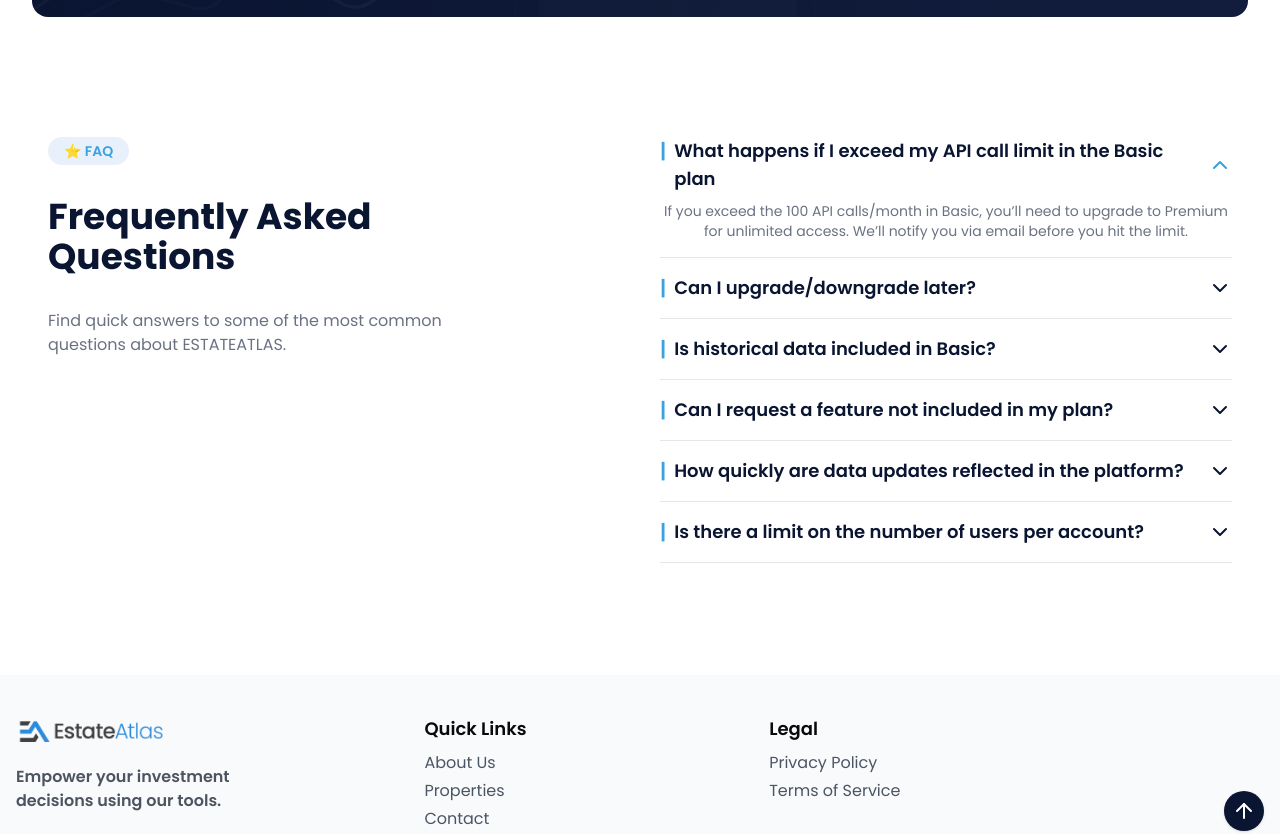
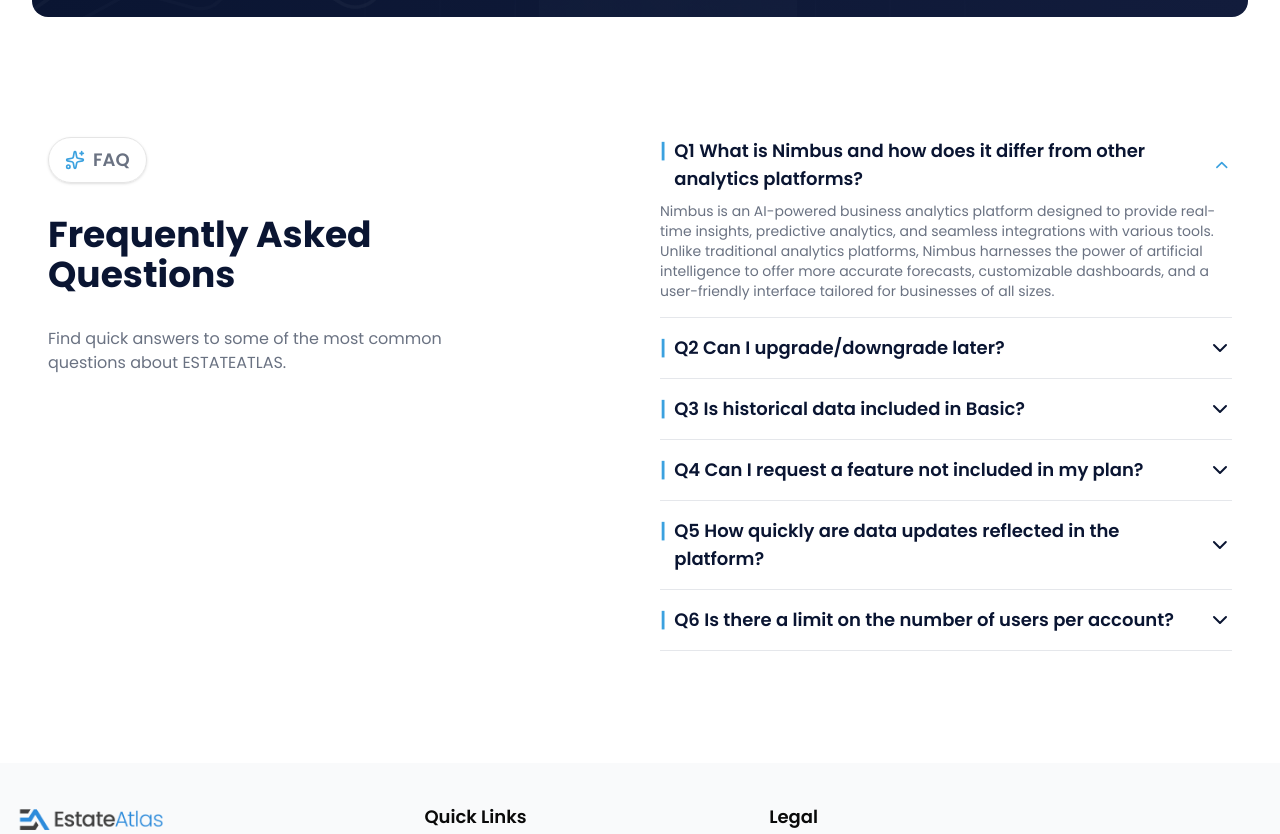
Before and after one commit to mubashirbappi5/EstateAtlas, a Next.js app: page /pricing in a window 1280 px wide. Shown: the part 1599-2433 px from the top of the page. Built offline with nearby package versions, Linux system fonts and the light colour scheme.

Commit message:
refine faq section

```diff
--- a/src/app/pricing/page.tsx
+++ b/src/app/pricing/page.tsx
@@ -4,6 +4,7 @@ import { CircleCheck } from "lucide-react";
 import Image from "next/image";
 import actionbg from "../../../public/actionbg.png";
 import FAQ from "@/components/Pricing/FAQ";
+import { Sparkles } from 'lucide-react';
 const Pricing = () => {
   return (
     <div>
@@ -167,7 +168,7 @@ const Pricing = () => {
                   Still Unsure? Try <br /> EstateAtlas Risk-Free
                 </h2>
                 <button className="mt-4 bg-white text-[#0A1532] font-semibold px-6 py-3 rounded-lg flex items-center gap-2 hover:bg-gray-200 transition">
-                  Button Text
+                  Button Text <span><Sparkles className="w-5 h-5 text-[#0A1532]" /></span>
                 </button>
               </div>
 
--- a/src/components/Pricing/FAQ.tsx
+++ b/src/components/Pricing/FAQ.tsx
@@ -1,6 +1,6 @@
 "use client";
 import { useState } from "react";import { ChevronDown, ChevronUp } from "lucide-react";
-
+import { Sparkles } from 'lucide-react';
 type FAQItem = {
   question: string;
   answer: string;
@@ -8,34 +8,34 @@ type FAQItem = {
 
 const faqs: FAQItem[] = [
   {
-    question: "What happens if I exceed my API call limit in the Basic plan",
+    question: "Q1 What is Nimbus and how does it differ from other analytics platforms?",
     answer:
-      "If you exceed the 100 API calls/month in Basic, you’ll need to upgrade to Premium for unlimited access. We’ll notify you via email before you hit the limit.",
+      "Nimbus is an AI-powered business analytics platform designed to provide real-time insights, predictive analytics, and seamless integrations with various tools. Unlike traditional analytics platforms, Nimbus harnesses the power of artificial intelligence to offer more accurate forecasts, customizable dashboards, and a user-friendly interface tailored for businesses of all sizes.",
   },
   {
-    question: "Can I upgrade/downgrade later?",
+    question: "Q2 Can I upgrade/downgrade later?",
     answer:
-      "Yes, you can change your plan anytime from your dashboard. Changes are applied at the end of the current billing cycle.",
+      "Neuros's AI-driven predictive analytics utilizes advanced machine learning algorithms to analyze historical data and identify patterns. By doing so, it can anticipate future trends, market shifts, and potential challenges, allowing businesses to make informed decisions proactively.",
   },
   {
-    question: "Is historical data included in Basic?",
+    question: "Q3 Is historical data included in Basic?",
     answer:
-      "The Basic plan includes access to current data only. Historical data is available in Premium and Enterprise tiers.",
+      "Absolutely! At Neuros, we prioritize data security. All data processed and stored on our platform is encrypted using industry-standard protocols. Additionally, we have stringent access controls in place to ensure that only authorized personnel can access sensitive information.",
   },
   {
-    question: "Can I request a feature not included in my plan?",
+    question: "Q4 Can I request a feature not included in my plan?",
     answer:
-      "Yes! We welcome feedback. Please contact our support or fill the feature request form.",
+      "Yes, Neuros is designed to seamlessly integrate with a wide range of business tools, CRMs, ERPs, and other platforms. Our goal is to provide a unified analytics experience, ensuring you have a holistic view of your operations.",
   },
   {
-    question: "How quickly are data updates reflected in the platform?",
+    question: "Q5 How quickly are data updates reflected in the platform?",
     answer:
-      "Our data sources update every few minutes. You’ll see changes reflected in near real-time.",
+      "Neuros offers transparent pricing with various plans to cater to different business needs. All our pricing details are listed on the Pricing page. There are no hidden fees, and you can choose a plan that best fits your requirements.",
   },
   {
-    question: "Is there a limit on the number of users per account?",
+    question:"Q6 Is there a limit on the number of users per account?",
     answer:
-      "Basic accounts are limited to one user. Premium and Enterprise plans allow multiple users.",
+      "Absolutely! We understand that analytics can be overwhelming, especially if you're new to it. Neuros offers a range of tutorials, user guides, and dedicated customer support to assist you at every step. Our aim is to make your Neuros experience as smooth and beneficial as possible.",
   },
 ];
 
@@ -53,8 +53,10 @@ export default function FAQ() {
           {/* Left Side */}
           <div className="flex flex-col gap-4 text-left">
             <div className="flex items-center gap-3 mb-4">
-              <div className="bg-[#E8F1FB] text-[#3BA1DF] font-semibold px-4 py-1 rounded-full text-sm">
-                ⭐ FAQ
+              <div className=" px-4 py-2 rounded-full flex items-center border shadow gap-2">
+              <Sparkles className="w-5 h-5 text-[#3BA1DF] " />
+                <h4 className="text-gray-500 font-semibold text-lg"> FAQ</h4>
+
               </div>
             </div>
             <h2 className="text-3xl md:text-4xl font-bold text-[#0A1532] mb-4">
@@ -84,7 +86,7 @@ export default function FAQ() {
                   )}
                 </button>
                 {openIndex === index && (
-                  <p className="mt-2 text-sm text-gray-500">{faq.answer}</p>
+                  <p className="mt-2 text-sm text-gray-500 text-left">{faq.answer}</p>
                 )}
               </div>
             ))}
```
